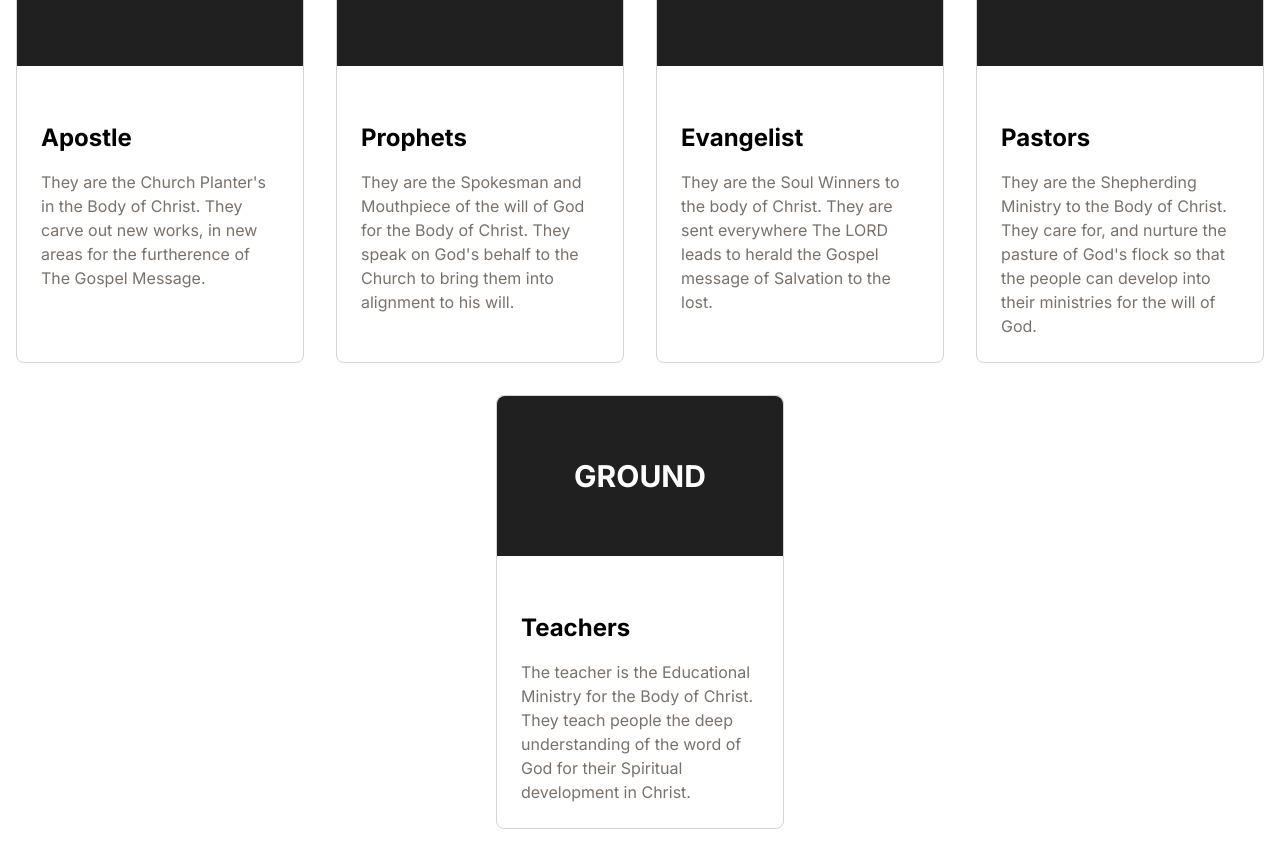
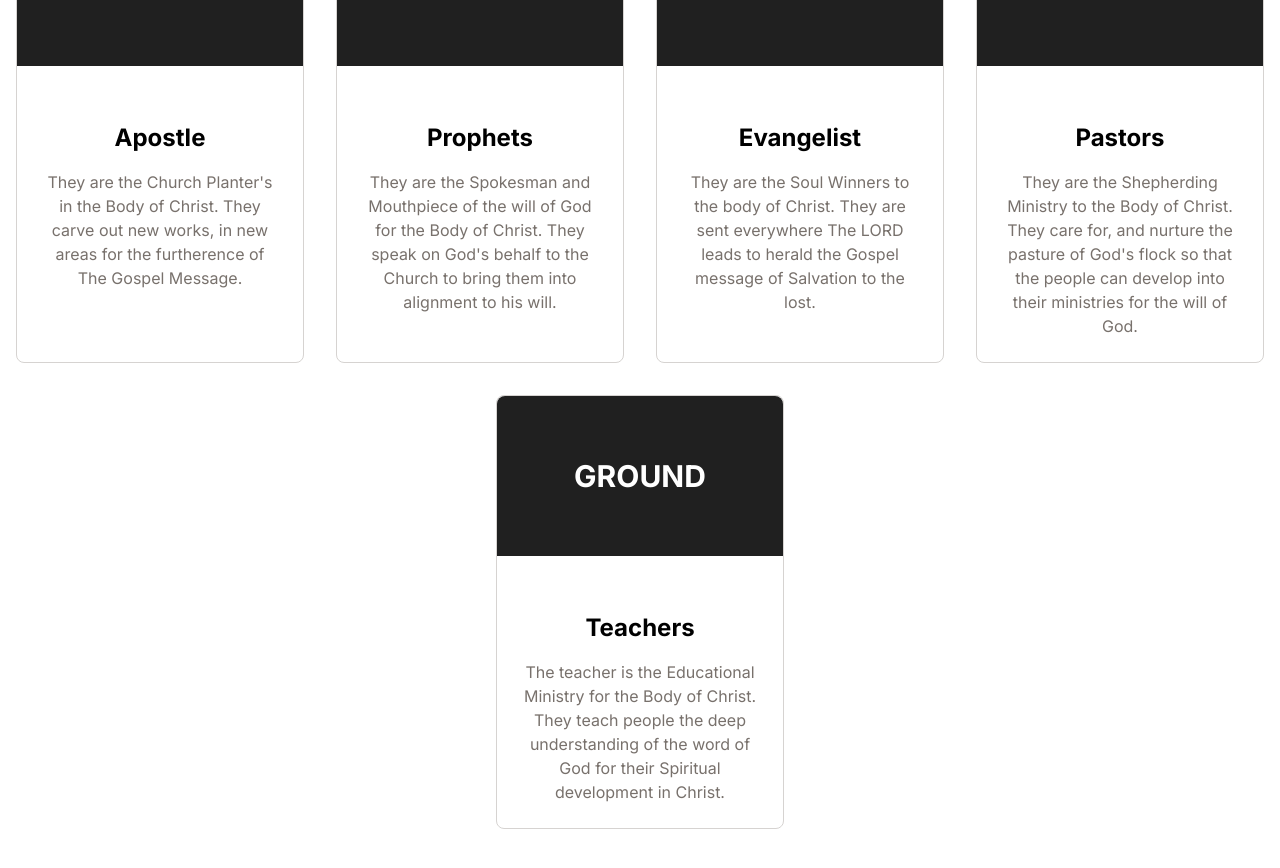
Before and after one commit to kentjordan/direct-ministries-website, a Next.js app: page / in a window 1280 px wide. Shown: the part 1460-2328 px from the top of the page. Built offline with nearby package versions, Linux system fonts and the light colour scheme.

Commit message:
Text centered

```diff
--- a/src/components/Ministry.tsx
+++ b/src/components/Ministry.tsx
@@ -13,8 +13,8 @@ const Ministry = ({
         <span className='text-white text-3xl font-bold'>{header}</span>
       </div>
       <div className='flex flex-col mt-8 p-6'>
-        <span className='font-bold text-2xl'>{title}</span>
-        <span className='mt-4 text-stone-500'>{description}</span>
+        <p className='font-bold text-2xl text-center'>{title}</p>
+        <span className='mt-4 text-stone-500 text-center'>{description}</span>
       </div>
     </div>
   );
```
